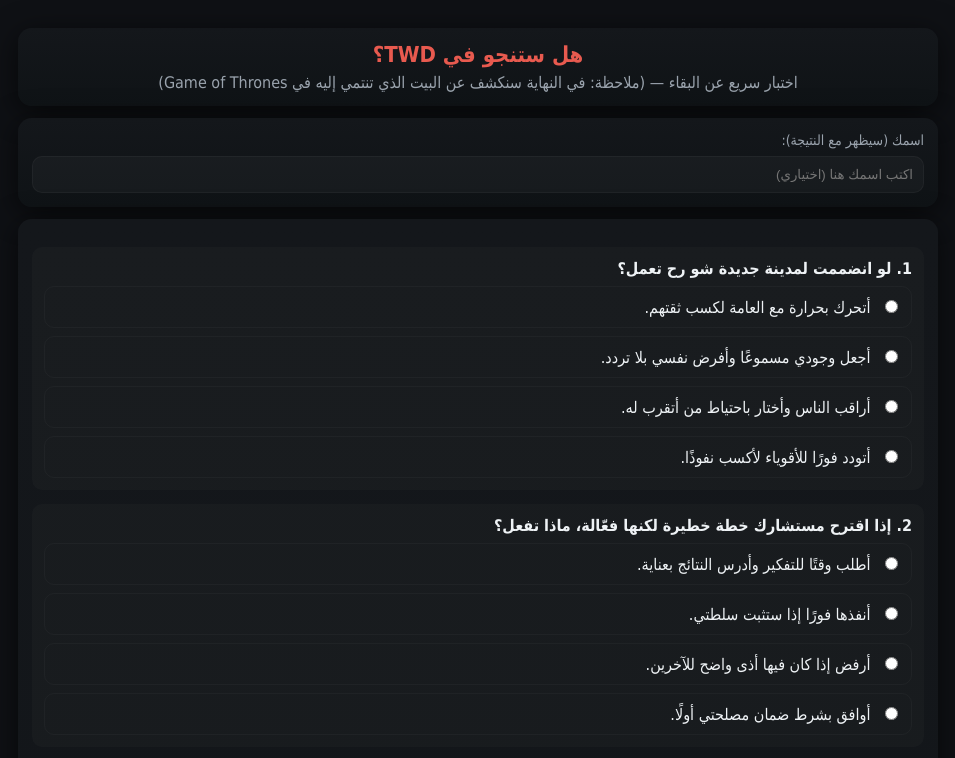
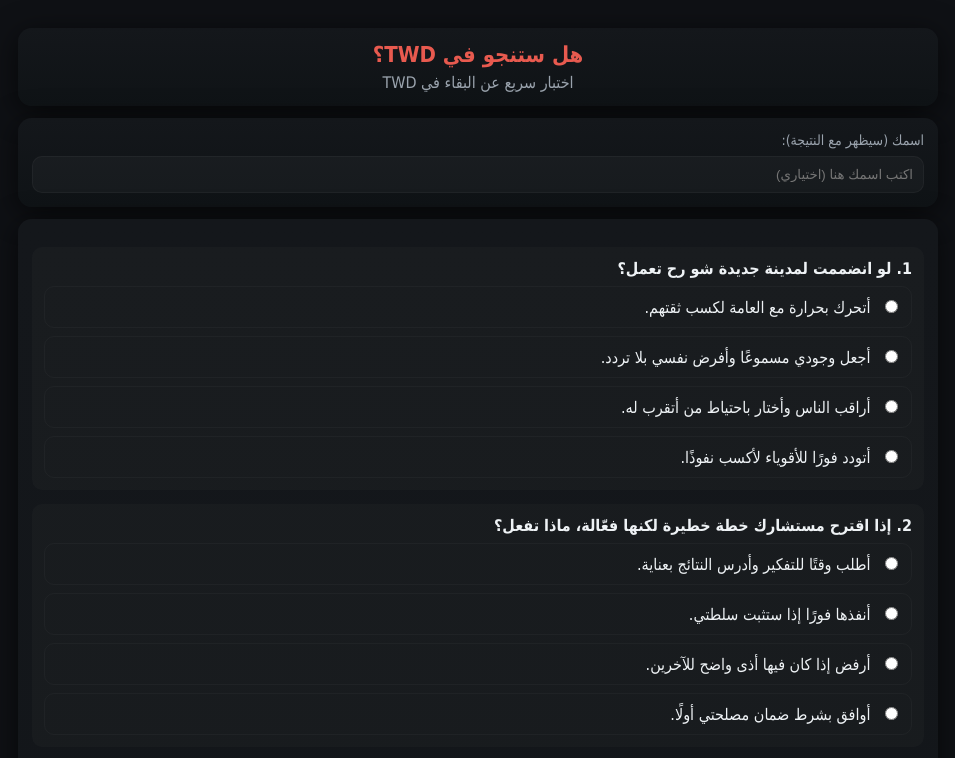
Before and after one commit to hamzaabuwarda2-sudo/Twd-servive, a plain HTML site: page index.html in a window 1280 px wide. Shown: the top 758 px of the page, without its empty margins (162-1117 px from the left). Drawn offline with Linux system fonts and the light colour scheme.

Commit message:
Update index.html

```diff
--- a/index.html
+++ b/index.html
@@ -44,7 +44,7 @@
   <div class="wrap">
     <header class="card">
       <h1>هل ستنجو في TWD؟</h1>
-      <p class="lead">اختبار سريع عن البقاء — (ملاحظة: في النهاية سنكشف عن البيت الذي تنتمي إليه في Game of Thrones)</p>
+      <p class="lead">اختبار سريع عن البقاء في TWD </p>
     </header>
 
     <div class="card">
```
